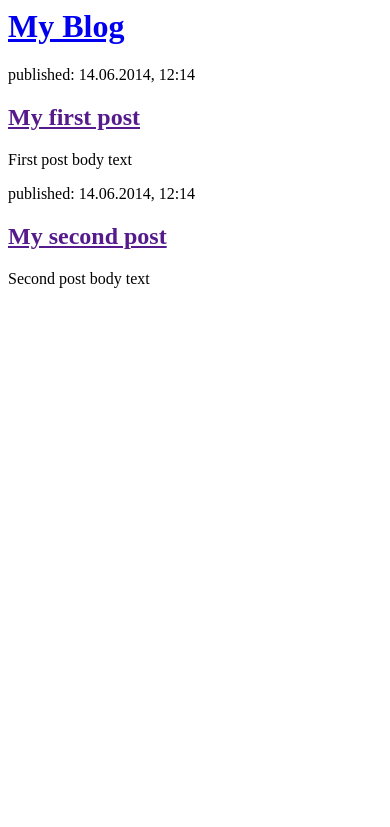
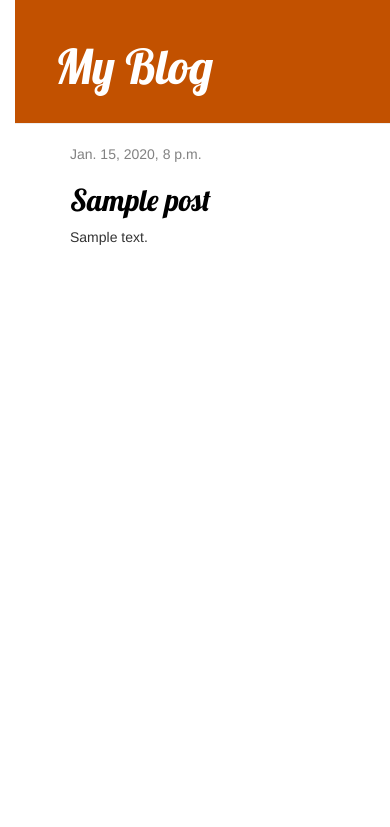
Before and after one commit to Eastrong/my-first-blog, a Django app: page / in a window 390 px wide. Shown: the top 827 px of the page. Run offline with Django 3.2, Linux system fonts and the light colour scheme; tables that the repository leaves empty hold one stand-in row (values such as "Sample post"); some libraries are stand-ins or nearby versions.

Commit message:
added some stuff

```diff
--- a/blog/models.py
+++ b/blog/models.py
@@ -16,3 +16,5 @@ class Post(models.Model):
 
     def __str__(self):
         return self.title
+
+    objects = models.Manager()
--- /dev/null
+++ b/blog/static/css/blog.css
@@ -0,0 +1,53 @@
+h1 a, h2 a {
+    color: #C25100;
+    font-family: 'Lobster';
+}
+body {
+    padding-left: 15px;
+}
+.page-header {
+    background-color: #C25100;
+    margin-top: 0;
+    padding: 20px 20px 20px 40px;
+}
+
+.page-header h1, .page-header h1 a, .page-header h1 a:visited, .page-header h1 a:active {
+    color: #ffffff;
+    font-size: 36pt;
+    text-decoration: none;
+}
+
+.content {
+    margin-left: 40px;
+}
+
+h1, h2, h3, h4 {
+    font-family: 'Lobster', cursive;
+}
+
+.date {
+    color: #828282;
+}
+
+.save {
+    float: right;
+}
+
+.post-form textarea, .post-form input {
+    width: 100%;
+}
+
+.top-menu, .top-menu:hover, .top-menu:visited {
+    color: #ffffff;
+    float: right;
+    font-size: 26pt;
+    margin-right: 20px;
+}
+
+.post {
+    margin-bottom: 70px;
+}
+
+.post h2 a, .post h2 a:visited {
+    color: #000000;
+}
--- /dev/null
+++ b/blog/templates/blog/base.html
@@ -0,0 +1,24 @@
+<!DOCTYPE html>
+{% load static %}
+<html>
+    <head>
+        <title>Django Girls blog</title>
+        <link rel="stylesheet" href="//maxcdn.bootstrapcdn.com/bootstrap/3.2.0/css/bootstrap.min.css">
+        <link rel="stylesheet" href="//maxcdn.bootstrapcdn.com/bootstrap/3.2.0/css/bootstrap-theme.min.css">
+        <link href='//fonts.googleapis.com/css?family=Lobster&subset=latin,latin-ext' rel='stylesheet' type='text/css'>
+        <link rel="stylesheet" href="{% static 'css/blog.css' %}">
+    </head>
+    <body>
+    <div class="page-header">
+        <h1><a href="/">My Blog</a></h1>
+    </div>
+    <div class="content container">
+        <div class="row">
+            <div class="col-md-8">
+            {% block content %}
+            {% endblock %}
+            </div>
+        </div>
+    </div>
+    </body>
+</html>
--- a/blog/templates/blog/post_list.html
+++ b/blog/templates/blog/post_list.html
@@ -1,22 +1,13 @@
-<html>
-    <head>
-        <title>Eastrong's blog</title>
-    </head>
-    <body>
-        <div>
-            <h1><a href="/">My Blog</a></h1>
+{% extends 'blog/base.html' %}
+
+{% block content %}
+    {% for post in posts %}
+        <div class="post">
+            <div class="date">
+                {{ post.published_date }}
+            </div>
+            <h2><a href="{% url 'post_detail' pk=post.pk %}">{{ post.title }}</a></h2>
+            <p>{{ post.text|linebreaksbr }}</p>
         </div>
-
-        <div>
-            <p>published: 14.06.2014, 12:14</p>
-            <h2><a href="">My first post</a></h2>
-            <p>First post body text</p>
-        </div>
-
-        <div>
-            <p>published: 14.06.2014, 12:14</p>
-            <h2><a href="">My second post</a></h2>
-            <p>Second post body text</p>
-        </div>
-    </body>
-</html>
+    {% endfor %}
+{% endblock %}
--- a/blog/urls.py
+++ b/blog/urls.py
@@ -3,4 +3,5 @@ from . import views
 
 urlpatterns = [
     path('', views.post_list, name='post_list'),
+    path('post/<int:pk>/', views.post_detail, name='post_detail'),
 ]
--- a/blog/views.py
+++ b/blog/views.py
@@ -1,6 +1,14 @@
-from django.shortcuts import render
+from django.shortcuts import render, get_object_or_404
+from django.utils import timezone
+from .models import Post
 
 
 # Create your views here.
 def post_list(request):
-    return render(request, 'blog/post_list.html', {})
+    posts = Post.objects.filter(published_date__lte=timezone.now()).order_by('published_date')
+    return render(request, 'blog/post_list.html', {'posts': posts})
+
+
+def post_detail(request, pk):
+    post = get_object_or_404(Post, pk=pk)
+    return render(request, 'blog/post_detail.html', {'post': post})
--- a/mysite/settings.py
+++ b/mysite/settings.py
@@ -23,7 +23,7 @@ BASE_DIR = os.path.dirname(os.path.dirname(os.path.abspath(__file__)))
 SECRET_KEY = '%*j_^jy+4yf&kx7aox+7f991ky$s*py!e%)s%#^h35w#wtmh$#'
 
 # SECURITY WARNING: don't run with debug turned on in production!
-DEBUG = False
+DEBUG = True
 
 ALLOWED_HOSTS = ['127.0.0.1', '.pythonanywhere.com']
 
```
Also changed, not shown: blog/forms.py (added, +9 -0 lines), blog/templates/blog/post_detail.html (added, +13 -0 lines).
